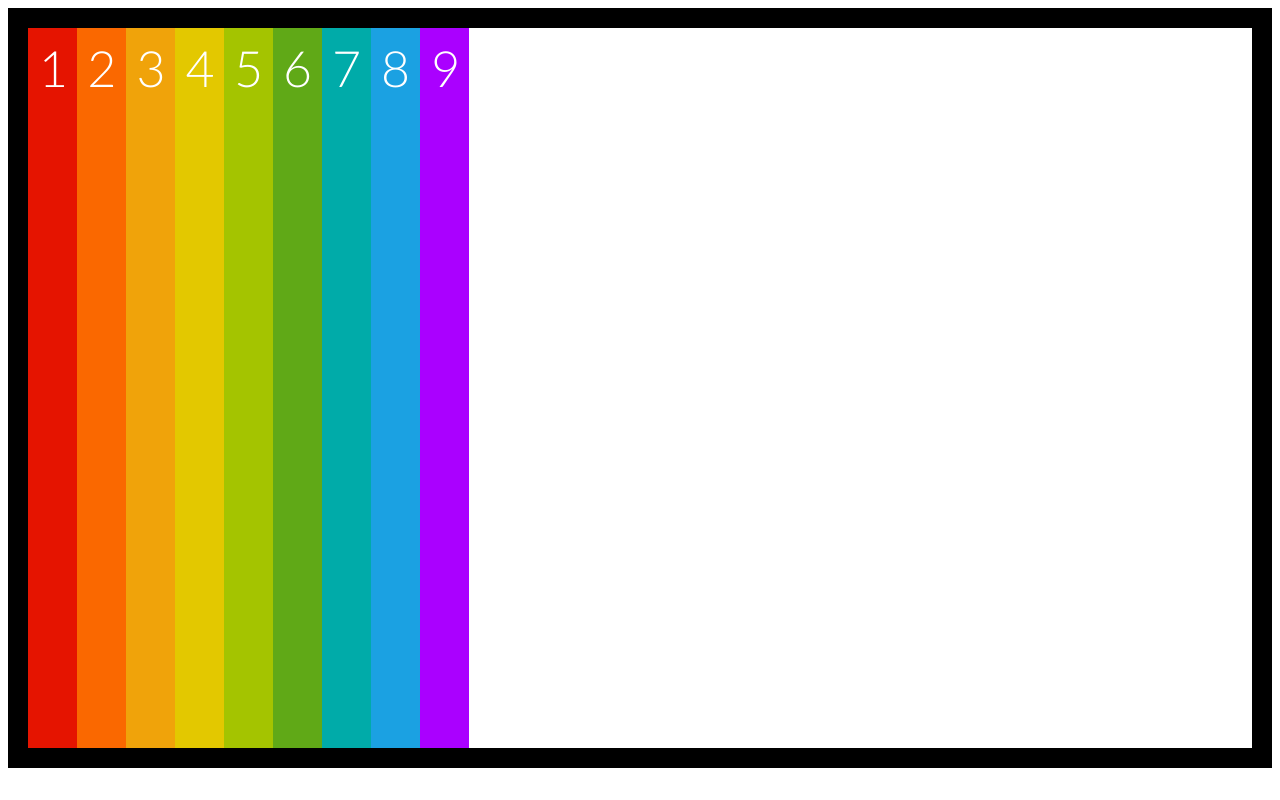
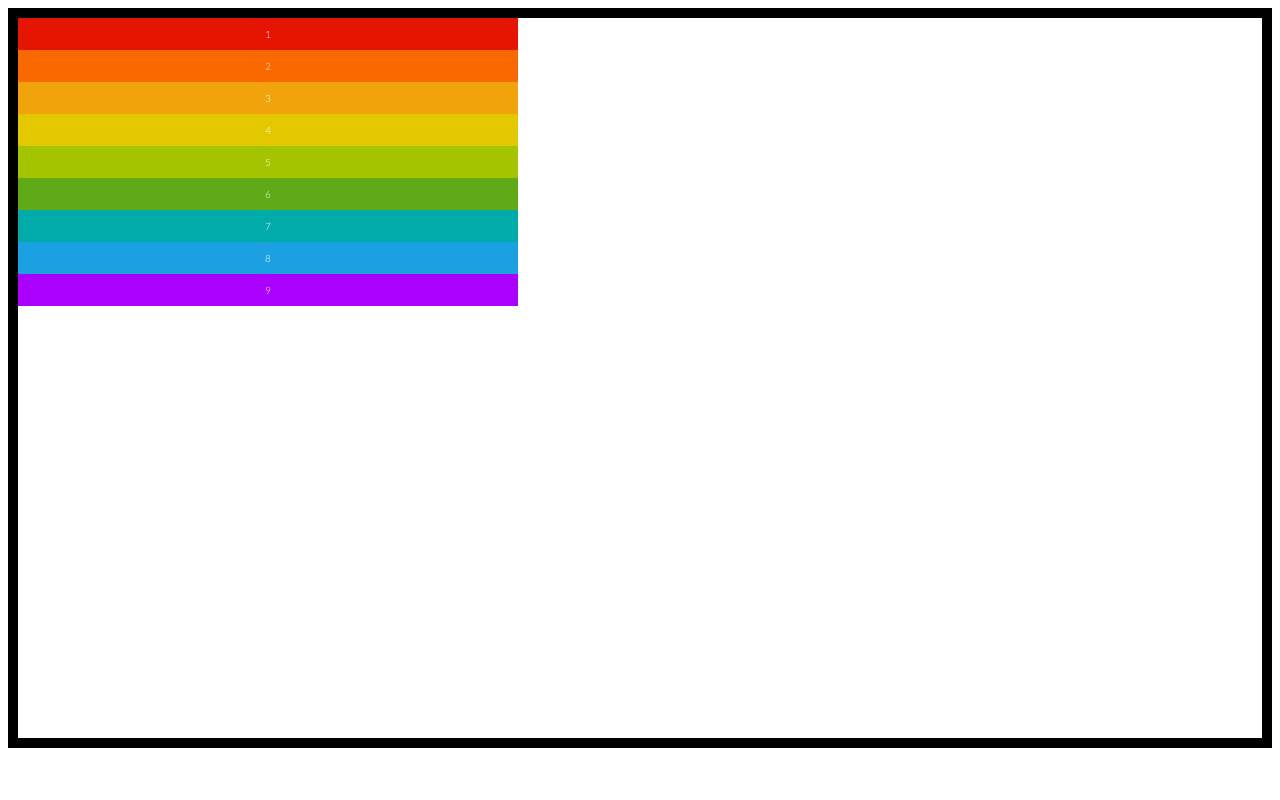
Before and after one commit to antdevelopment1/flexboxProperties, a plain HTML site: page index.html in a window 1280 px wide. Drawn offline with Linux system fonts and the light colour scheme.

Commit message:
Rules added flex-wrap

```diff
--- a/styles.css
+++ b/styles.css
@@ -25,30 +25,47 @@
 
 
 .box {
-  font-size: 50px;
+  font-size: 10px;
   color: white;
   padding: 10px;
   text-align:center;
   font-family: lato;
   font-weight: 300;
   box-sizing: border-box;
+  /* 1w. There needs to be a width in order for you to notice flex-wrap. If we don't use flex wrap no matter how big we try to make our boxes the flex container doesn't allow it.  */
+  width: 500px;
 }
 
-.box-1 {background: #e51400; }
+.box-1 {background: #e51400;}
 .box-2 {background: #fa6800;}
-.box-3 {background: #f0a30a; }
-.box-4 {background: #e3c800; }
+.box-3 {background: #f0a30a;}
+.box-4 {background: #e3c800;}
 .box-5 {background: #a4c400;}
 .box-6 {background: #60a917;}
 .box-7 {background: #00aba9;}
 .box-8 {background: #1ba1e2;}
 .box-9 {background: #aa00ff;}
 
-/*  LAYOUT STYLES */
-
+/* ==================================== */
+/*  Flex Direction Rules / Observations */
+/* ==================================== */
 /* display-flex will make a header, nav, or section a flex container */
+/* Display flex in this example will makes the rows  vertical*/
+/* A flex item is something inside a flex container */
+/* Default for flex-direction is flex-direction:row */
 .container {
   display: flex;
-  border: 20px solid black;
+  flex-direction:  column;
+  border: 10px solid black;
   height: 90vh;
 }
+
+/* ==================== */
+/*      Flex Wrap       */
+/* ==================== */
+/* Default for flex-wrap is flex-wrap: no wrap; */
+/* If we use flex-wrap: wrap  */
+.container {
+    /* 1w. Width - There needs to be a width in order for you to notice flex-wrap. If we don't use flex wrap no matter how big we try to make our boxes the flex container doesn't allow it.  */
+    flex-wrap: wrap;
+}
```
